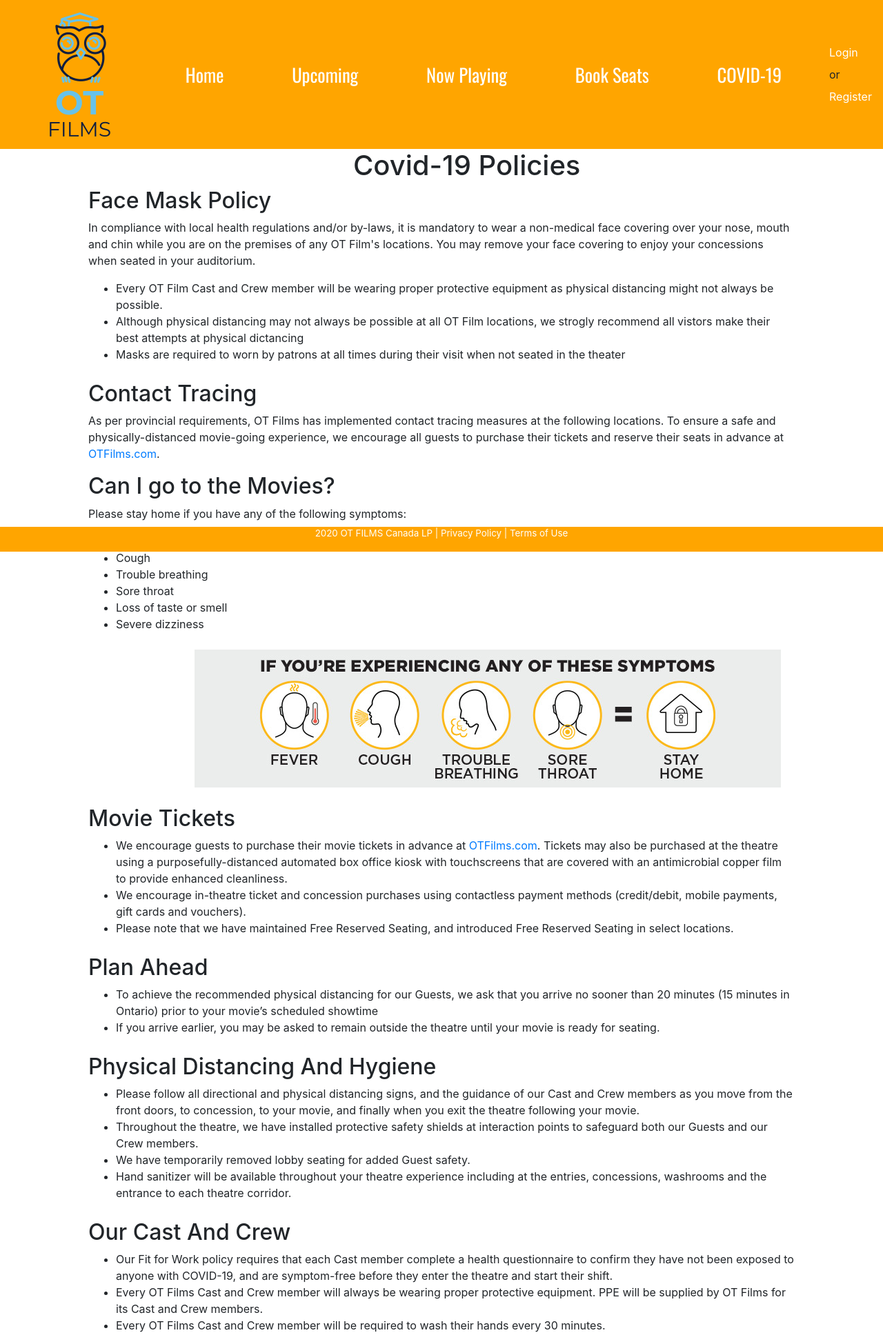
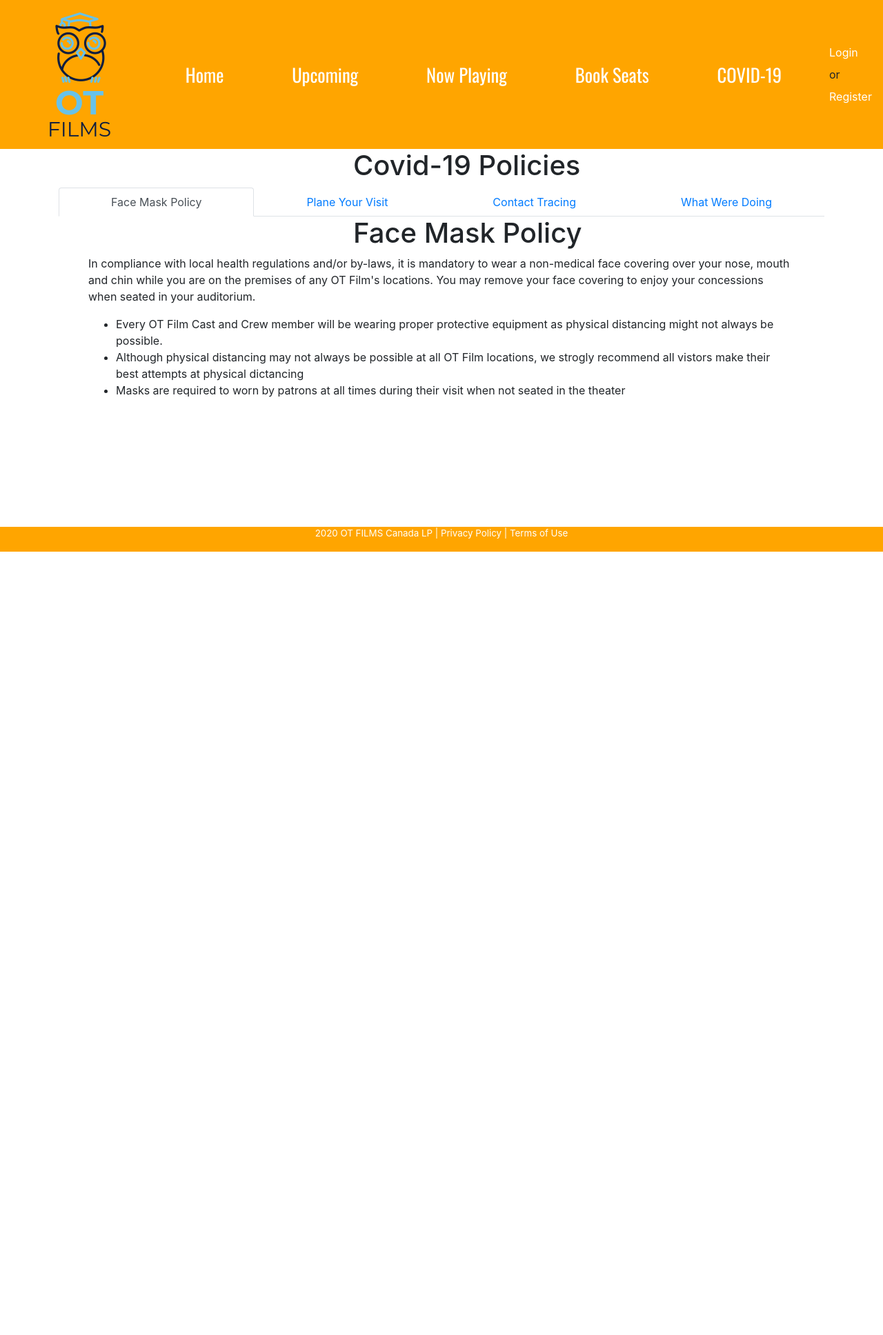
Before and after one commit to ahmetkca/FinalProjectWeb, a PHP site: page /covid.php in a window 1280 px wide. Shown: the top 1936 px of the page at 69% size. After the commit the page ends 800 px from the top, so only its background shows below. Run offline with PHP 8.4, Linux system fonts and the light colour scheme.

Commit message:
Update covid.php

```diff
--- a/covid.php
+++ b/covid.php
@@ -37,18 +37,30 @@ session_start();
 						   <?php endif; ?>
 
 						</nav>
-
 						<div class="navbar-b">
 							<p>2020 OT FILMS Canada LP | Privacy Policy | Terms of Use</p>
 						</div>
                         <script src="https://code.jquery.com/jquery-3.5.1.slim.min.js" integrity="sha384-DfXdz2htPH0lsSSs5nCTpuj/zy4C+OGpamoFVy38MVBnE+IbbVYUew+OrCXaRkfj" crossorigin="anonymous"></script>
    						<script src="https://cdn.jsdelivr.net/npm/bootstrap@4.5.3/dist/js/bootstrap.bundle.min.js" integrity="sha384-ho+j7jyWK8fNQe+A12Hb8AhRq26LrZ/JpcUGGOn+Y7RsweNrtN/tE3MoK7ZeZDyx" crossorigin="anonymous"></script>
 
-
 						<h1>Covid-19 Policies</h1>
 
-					<div>
-						<h2>Face Mask Policy</h2>
+						<div class="container-md">
+							<nav>
+								<div class="nav nav-tabs justify-content-center nav-fill" id="nav-tab" role="tablist">
+
+								  <a class="nav-item nav-link active" id="Face-Mask-Policy" data-toggle="tab" href="#nav-Policy" role="tab" aria-controls="nav-Policy" aria-selected="true">Face Mask Policy</a>
+								  <a class="nav-item nav-link" id="Plane-your-Visit" data-toggle="tab" href="#nav-Plan" role="tab" aria-controls="nav-Plan" aria-selected="false">Plane Your Visit</a>
+								  <a class="nav-item nav-link" id="Contact-Tracing" data-toggle="tab" href="#nav-Contact" role="tab" aria-controls="nav-Contact" aria-selected="false">Contact Tracing</a>
+								  <a class="nav-item nav-link" id="What-Were-Doing" data-toggle="tab" href="#nav-Doing" role="tab" aria-controls="nav-Doing" aria-selected="false">What Were Doing</a>
+								</div>
+							  </nav>
+						</div>
+						<div class="tab-content" id="nav-tabContent">
+						<div class="tab-pane fade show active" id="nav-Policy" role="tabpanel" aria-labelledby="Face-Mask-Policy">
+							<div class="shown">
+								<h1>Face Mask Policy</h1>
+
 								<p>In compliance with local health regulations and/or by-laws, it is mandatory to wear a non-medical face covering over your nose, mouth and chin while you are on the premises of any OT Film's locations. You may remove your face covering to enjoy your concessions when seated in your auditorium.</p>
 								<ul>
 									<li>Every OT Film Cast and Crew member will be wearing proper protective equipment as physical distancing might not always be possible.</li>
@@ -56,12 +68,20 @@ session_start();
 									<li>Masks are required to worn by patrons at all times during their visit when not seated in the theater</li>
 								</ul>
 							</div>
+						</div>
 
+						<div class="tab-pane fade" id="nav-Contact" role="tabpanel" aria-labelledby="Contact-Tracing">
+							<div class="shown">
 							<div>
-						<h2>Contact Tracing</h2>
+								<h1>Contact Tracing</h1>
 								<p>As per provincial requirements, OT Films has implemented contact tracing measures at the following locations. To ensure a safe and physically-distanced movie-going experience, we encourage all guests to purchase their tickets and reserve their seats in advance at <a href="bookSeats.php" class="override">OTFilms.com</a>.</p>
 						   </div>
+						   </div>
+						</div>
 
+                        <div class="tab-pane fade" id="nav-Plan" role="tabpanel" aria-labelledby="Plane-your-Visit">
+							<div class="shown">
+								<h1>Plane Your Visit</h1>
 							<div>
 								<h2>Can I go to the Movies?</h2>
 								<p>Please stay home if you have any of the following symptoms:</p>
@@ -104,6 +124,27 @@ session_start();
 							</div>
 
 							<div>
+								<h2>Leaving the theater</h2>
+								<p>To maintain physical distancing when exiting the theatre, we ask:</p>
+								<ul>
+									<li>When your movie is over, please follow the instructions of the OT Films Cast member or all directional signage and exit by row, starting at the front.</li>
+									<li>After you exit the auditorium, additional directional signage will assist you to exit the theatre.</li>
+									<li>Where possible you will be directed through an alternative exit path that does not require you to travel back through the lobby area.</li>
+									<li>As you exit the theatre please be kind - deposit your own garbage in the appropriate bins. Our Cast and Crew will truly appreciate your assistance in keeping our theatres clean for all Movie Lovers.</li>
+								</ul>
+							</div>
+
+							<div>
+								<h2>How To Stay Safe</h2>
+								<img src="images/safetyguidlines.jpg" alt="error loading stay home image" class="center"/>
+							</div>
+						   </div>
+						</div>
+
+						<div class="tab-pane fade" id="nav-Doing" role="tabpanel" aria-labelledby="What-Were-Doing">
+							<div class="shown">
+							<h1>What Were Doing</h1>
+							<div>
 								<h2>Our Cast And Crew</h2>
 								<ul>
 									<li>Our Fit for Work policy requires that each Cast member complete a health questionnaire to confirm they have not been exposed to anyone with COVID-19, and are symptom-free before they enter the theatre and start their shift.</li>
@@ -122,6 +163,7 @@ session_start();
 								</ul>
 							</div>
 
+
 							<div>
 								<h2>Washrooms</h2>
 								<ul>
@@ -129,21 +171,7 @@ session_start();
 									<li>Please always respect others and maintain physical distancing when entering, occupying, and exiting the restrooms.</li>
 								</ul>
 							</div>
-
-					<div>
-						<h2>Leaving the theater</h2>
-						<p>To maintain physical distancing when exiting the theatre, we ask:</p>
-						<ul>
-							<li>When your movie is over, please follow the instructions of the OT Films Cast member or all directional signage and exit by row, starting at the front.</li>
-							<li>After you exit the auditorium, additional directional signage will assist you to exit the theatre.</li>
-							<li>Where possible you will be directed through an alternative exit path that does not require you to travel back through the lobby area.</li>
-							<li>As you exit the theatre please be kind - deposit your own garbage in the appropriate bins. Our Cast and Crew will truly appreciate your assistance in keeping our theatres clean for all Movie Lovers.</li>
-						</ul>
 							</div>
-
-					<div>
-						<h2>How To Stay Safe</h2>
-						<img src="images/safetyguidlines.jpg" alt="error loading stay home image" class="center"/>
 						</div>
 
 					</body>
```
Lines whose indentation alone changed are shown as unchanged.
